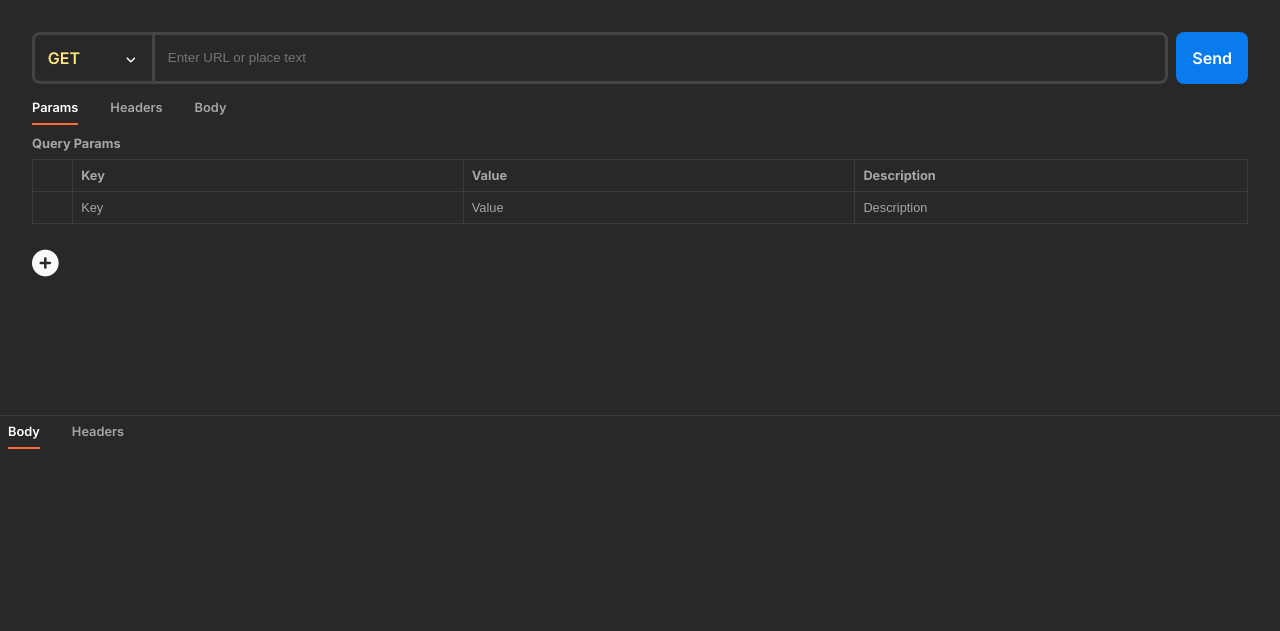
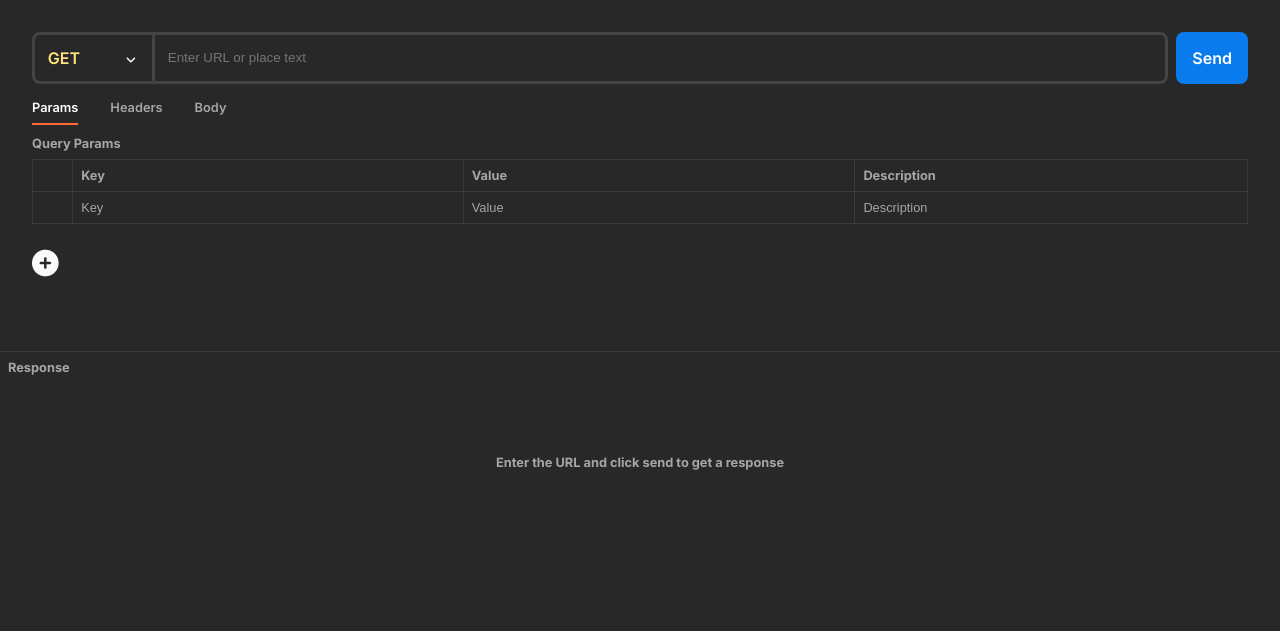
Before and after one commit to OGEmanuel/api-tester, a website built with Vite: page index.html in a window 1280 px wide. Built offline with nearby package versions, Linux system fonts and the light colour scheme.

Commit message:
final commit

```diff
--- a/css/style.css
+++ b/css/style.css
@@ -6,23 +6,40 @@
   box-sizing: border-box;
 }
 
+html {
+  background-color: #282828;
+}
+
 body {
   font-family: 'Inter', sans-serif;
-  background-color: #282828;
   height: 100vh;
+  max-width: 1440px;
+  min-width: 800px;
+  margin: 0 auto;
 }
 
 section:nth-child(1) {
   padding: 2rem 2rem 0;
 }
 
+section:nth-child(3) {
+  color: #a6a6a6;
+  font-size: 0.8rem;
+  font-weight: 700;
+  position: relative;
+}
+
+section:nth-child(3) p:nth-child(2) {
+  padding: 5rem;
+  text-align: center;
+  /* width: max-content; */
+}
+
 section:nth-child(2) {
-  /* height: ; */
+  position: relative;
 }
 
 section:nth-child(2) > div:nth-child(1) {
-  border-top: 1px solid #3b3b3b;
-  padding: 0.5rem;
   color: #a6a6a6;
   font-size: 0.8rem;
   font-weight: 700;
@@ -37,7 +54,7 @@ section:nth-child(2) > div:nth-child(2) {
 }
 
 section:nth-child(2) > div:nth-child(1) div:nth-child(2) {
-  /* display: flex; */
+  display: flex;
   align-items: center;
   gap: 1rem;
 }
@@ -306,7 +323,7 @@ input:focus {
 }
 
 .data-entry-box {
-  height: 16rem;
+  height: 12rem;
   overflow: auto;
 }
 
@@ -373,9 +390,52 @@ input:focus {
   white-space: pre-wrap;
   padding: 1rem;
   color: #a6a6a6;
-  height: 10rem;
-  overflow: auto;
+  height: 18rem;
+  overflow-y: auto;
   font-family: 'Ubuntu', sans-serif;
   -ms-overflow-style: none; /* IE and Edge */
   scrollbar-width: none; /* Firefox */
 }
+
+.animation-container {
+  height: 2px;
+  width: 90%;
+  position: absolute;
+  margin: 0 auto;
+  top: 0;
+}
+
+.animation {
+  position: relative;
+  width: 0%;
+  height: 100%;
+  margin: 0 auto;
+  background-color: transparent;
+  /* #ff6c37 */
+  top: 0;
+  animation: barWidth 2s linear infinite;
+}
+
+@keyframes barWidth {
+  0% {
+    width: 0%;
+  }
+  25% {
+    width: 50%;
+  }
+  50% {
+    width: 100%;
+  }
+  75% {
+    width: 50%;
+  }
+  100% {
+    width: 0%;
+  }
+}
+
+.response-box {
+  border-top: 1px solid #3b3b3b;
+  padding: 0.5rem;
+  position: relative;
+}
--- a/index.html
+++ b/index.html
@@ -125,13 +125,17 @@
         </div>
       </div>
     </section>
-    <section>
+    <div class="response-box">
+      <div class="animation-container">
+        <div class="animation"></div>
+      </div>
+      <section id="response-tab" class="hidden">
         <div>
           <div class="data-entry">
             <p class="selected" id="response-body-selector">Body</p>
             <p id="response-header-selector">Headers</p>
           </div>
-        <div class="hidden" id="response-details">
+          <div id="response-details">
             <i class="fa-solid fa-globe" style="color: #f7f7f8"></i>
             <p>Status: <span id="status"></span></p>
             <p>Time: <span id="time"></span></p>
@@ -139,8 +143,13 @@
           </div>
         </div>
         <div id="display-body"></div>
-      <div class="hidden" id="display-header"></div>
+        <div id="display-header" class="hidden"></div>
       </section>
+      <section id="response-placeholder">
+        <p>Response</p>
+        <p>Enter the URL and click send to get a response</p>
+      </section>
+    </div>
     <script type="module" src="/main.js"></script>
   </body>
 </html>
--- a/main.js
+++ b/main.js
@@ -1,6 +1,5 @@
 import axios from 'axios';
 import prettyBytes from 'pretty-bytes';
-// import { setupEditors } from './setupEditor';
 
 const paramsSelector = document.getElementById('params-selector');
 const headerSelector = document.getElementById('header-selector');
@@ -49,14 +48,11 @@ const updateResponseEditor = data => {
   const obj = JSON.parse(str);
 
   displayBody.textContent = JSON.stringify(obj, null, 2);
-
-  // console.log(JSON.stringify(obj, null, 2));
-  // console.log();
 };
 
-// const { requestEditor,  } = setupEditors();
 const submitHandler = e => {
   e.preventDefault();
+  document.querySelector('.animation').style.backgroundColor = '#ff6c37';
   if (urlInput.value === '') {
     urlInput.style.borderColor = '#F79A8E';
     return;
@@ -71,10 +67,13 @@ const submitHandler = e => {
   })
     .catch(e => e)
     .then(response => {
-      document.getElementById('response-details').style.display = 'flex';
       updateResponseDetails(response);
       updateResponseEditor(response.data);
       updateResponseHeaders(response.headers);
+      document.getElementById('response-tab').classList.remove('hidden');
+      document.getElementById('response-placeholder').classList.add('hidden');
+      document.querySelector('.animation').style.backgroundColor =
+        'transparent';
       console.log(response);
     });
 };
@@ -85,6 +84,8 @@ const updateResponseDetails = response => {
   } else if (response.status === 404) {
     document.querySelector('#status').textContent =
       response.status + ' Not Found';
+  } else {
+    document.querySelector('#status').textContent = response.status;
   }
 
   document.querySelector('#time').textContent =
```
Lines whose indentation alone changed are shown as unchanged.
